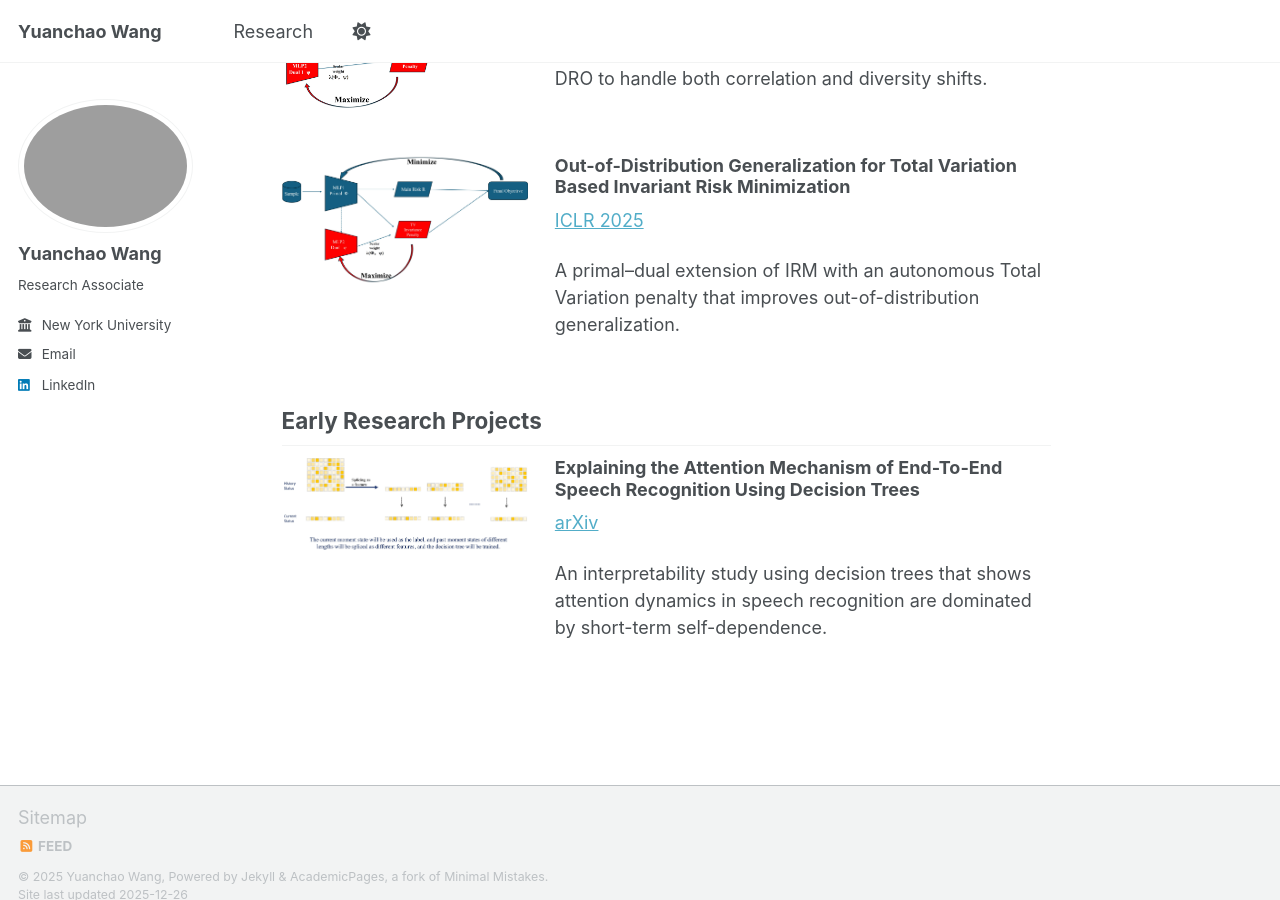
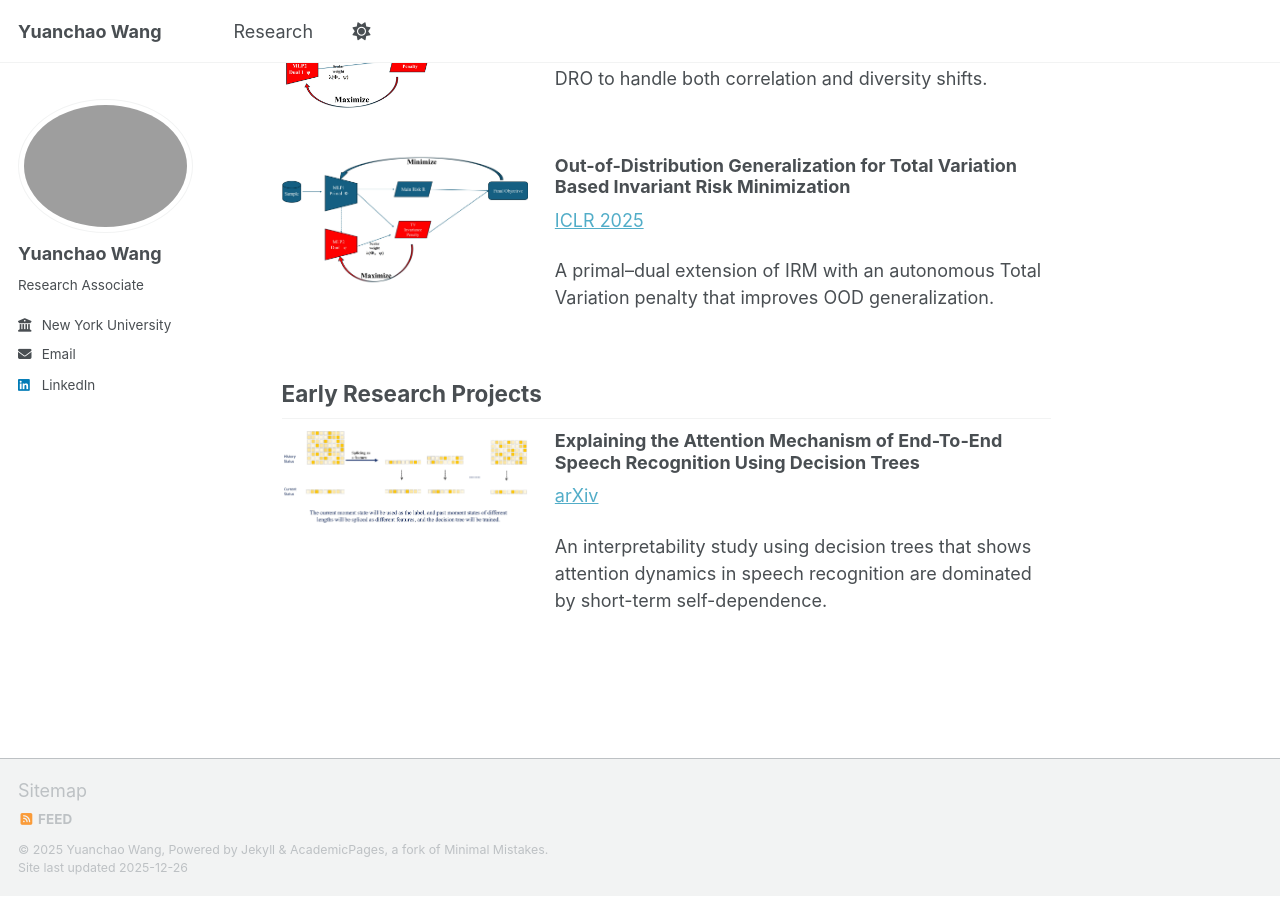
Before and after one commit to JohnnyWyc/JohnnyWyc.github.io, a Jekyll site: the page built from _pages/Research2.md, in a window 1280 px wide and 900 px high, scrolled down 658 px. Built offline with Jekyll 4.4.1, drawn with Linux system fonts in a browser that asks for light colours; a script bundle is joined from its source files by our own code; library files that are not in the unit come from our copies.

Commit message:
Update Research2.md

```diff
--- a/_pages/Research2.md
+++ b/_pages/Research2.md
@@ -70,7 +70,7 @@ author_profile: true
       <a href="https://iclr.cc/virtual/2025/poster/29073">ICLR 2025</a>
     </p>
     <p>
-      A primal–dual extension of IRM with an autonomous Total Variation penalty that improves out-of-distribution generalization.
+      A primal–dual extension of IRM with an autonomous Total Variation penalty that improves OOD generalization.
     </p>
   </div>
 
```
